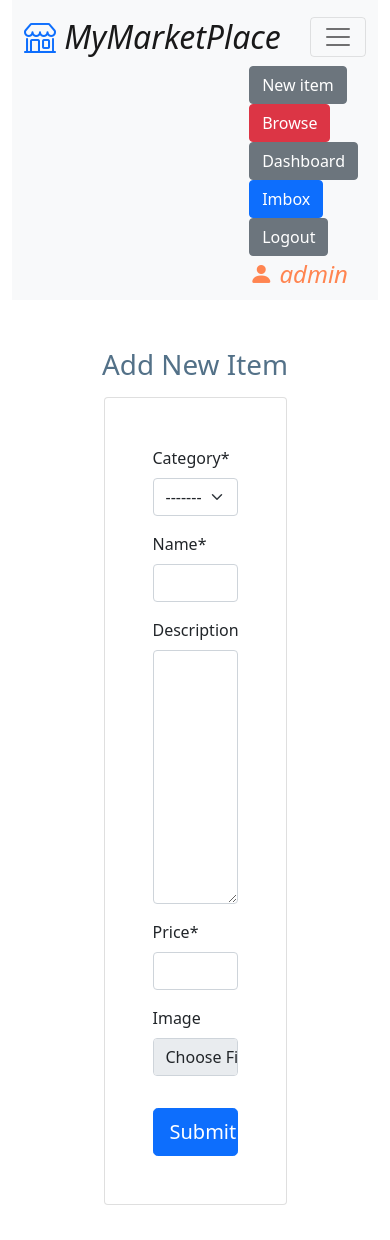
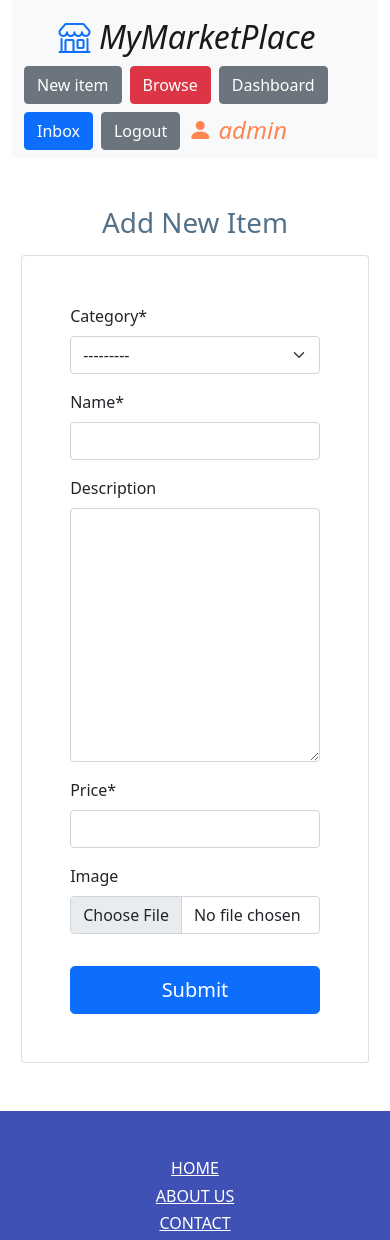
Before and after one commit to frakopy/Marketplace, a Django app: page /items/new/ in a window 390 px wide. Shown: the top 1240 px of the page. Run offline with Django 4.2, Linux system fonts and the light colour scheme; a user stored in the database is signed in; data comes from the database, SQL or seed files in the repository; both versions use the stored data as it was after the commit; some libraries are stand-ins or nearby versions.

Commit message:
adding responsive layout

```diff
--- a/core/templates/core/base.html
+++ b/core/templates/core/base.html
@@ -8,22 +8,29 @@
     <title>{% block title %}{% endblock title %}</title>
 </head>
 <style>
-    .nav-item{
-        margin-right: 0.5em;
+    @media (max-width: 575px) {
+        .cont-nav{
+            display: flex !important;
+            justify-content: center !important;
+            align-items: center!important;
+        }
+        .navbar-nav {
+            flex-direction: row !important;
+        }
+        .cont-nav > .cont-ul{
+            justify-content: center !important;
+        }
     }
 </style>
 <body>
     <div class="container d-flex justify-content-center">
         <nav class="navbar navbar-expand-lg navbar-light bg-light" style="width: 100%;">
-            <div class="container-fluid">
+            <div class="container-fluid cont-nav">
                 <a class="navbar-brand fst-italic" href="{% url 'home' %}" style="font-size: 2em;">
                     <i style="color: #0d6efd;" class="bi bi-shop"></i> MyMarketPlace
                 </a>
-                <button class="navbar-toggler" type="button" data-bs-toggle="collapse" data-bs-target="#navbarNav" aria-controls="navbarNav" aria-expanded="false" aria-label="Toggle navigation">
-                <span class="navbar-toggler-icon"></span>
-                </button>
-                <div class="collapse navbar-collapse d-flex justify-content-end" id="navbarNav">
-                    <ul class="navbar-nav d-flex justify-content-around">
+                <div class="collapse navbar-collapse d-flex justify-content-end cont-ul" id="navbarNav">
+                    <ul class="navbar-nav d-flex flex-wrap flex-sm-row flex-column gap-2">
                         <li class="nav-item">
                         <a class="btn btn-secondary" href="{% url 'new_item' %}">New item</a>
                         </li>
@@ -35,7 +42,7 @@
                                 <a class="btn btn-secondary" href="{% url 'dashboard:index' %}">Dashboard</a>
                             </li>
                             <li class="nav-item">
-                                <a class="btn btn-primary" href="{% url 'conversation:inbox' %}">Imbox</a>
+                                <a class="btn btn-primary" href="{% url 'conversation:inbox' %}">Inbox</a>
                             </li>
                             <li class="nav-item">
                                 <a class="btn btn-secondary" href="{% url 'logout' %}">Logout</a>
--- a/item/templates/item/new_item.html
+++ b/item/templates/item/new_item.html
@@ -4,9 +4,18 @@
 {% block title %}New Item{% endblock title %}
 
 {% block content %}
-    <style>.errorlist{color:red;}</style>
+    <style>
+        .errorlist{color:red;}
+
+        @media (max-width: 900px) {
+            .cont-form>.card{
+                width: 95% !important;
+
+            }
+        }
+    </style>
     <h1 class="text-center mt-5 fst-normal mb-3" style="color: #537188">Add New Item</h1>
-    <div class="container d-flex justify-content-center">
+    <div class="container d-flex justify-content-center cont-form">
         <form action="" method='POST' class="card w-50 p-5" enctype="multipart/form-data">
             {% csrf_token %}
             {{form|crispy}}
--- a/item/templates/item/search.html
+++ b/item/templates/item/search.html
@@ -15,7 +15,7 @@
         </form>
     </div>
     <div class="container d-flex justify-content-center mb-5">
-        <ul class="d-flex gap-4">
+        <ul class="d-flex gap-4 d-flex flex-wrap">
             {% for cat in categories %}
                 <li style="list-style: none;">
                     <a style=" color: #537188;" href="{% url 'search' %}?catid={{cat.id}}">{{cat.name}}</a>
```
Also changed, not shown: conversations/templates/conversation/detail.html (+15 -0 lines), core/templates/core/login.html (+7 -1 lines), core/templates/core/signup.html (+10 -2 lines), item/templates/item/detail.html (+8 -2 lines), db.sqlite3.
